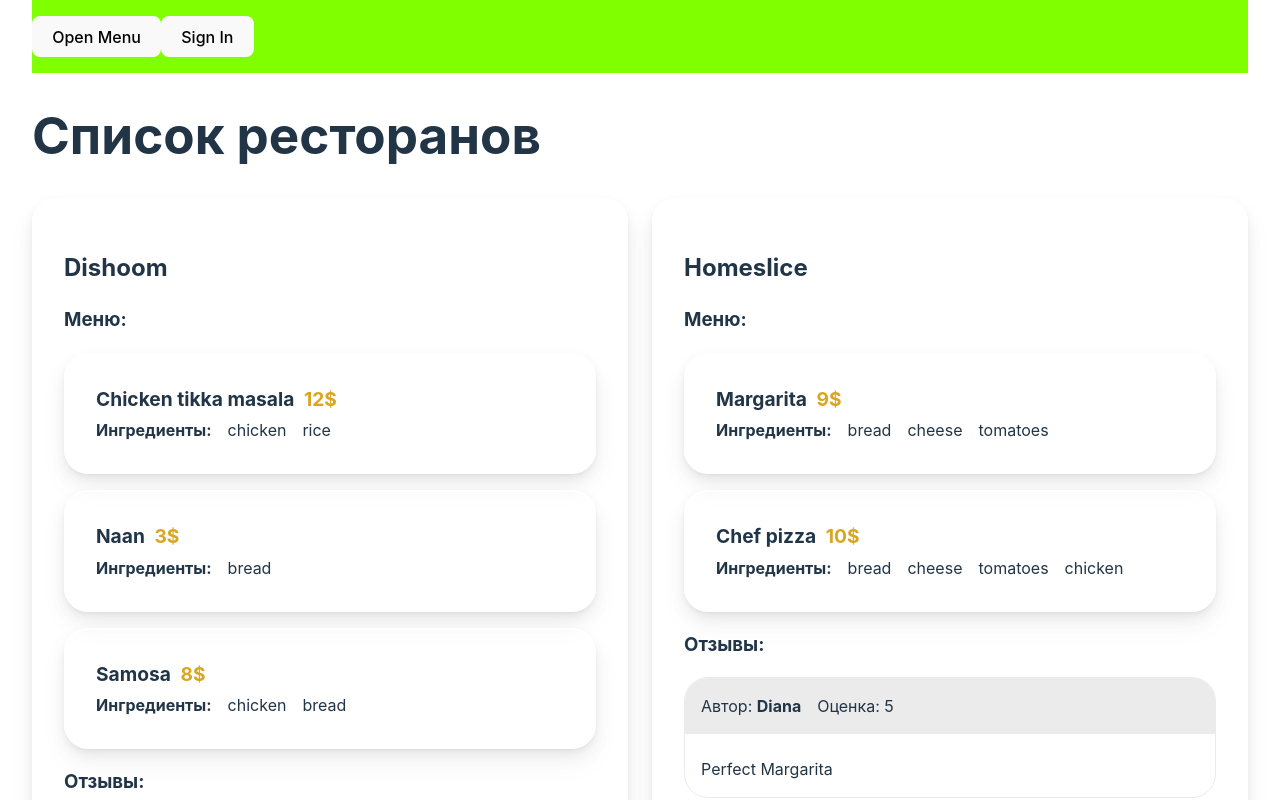
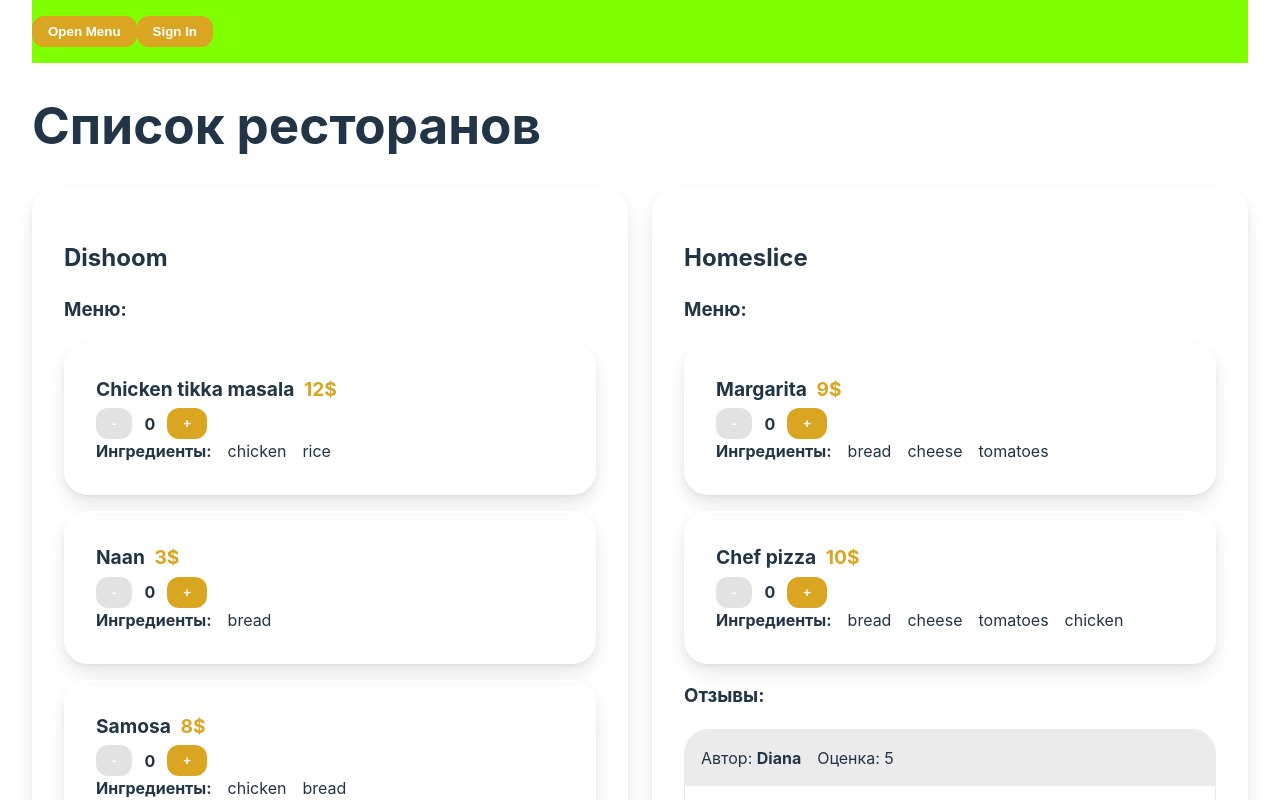
Before and after one commit to alex-stroev/react-2024-91-15, a React (Vite) app: page / in a window 1280 px wide. Shown: the top 800 px of the page. Built offline with nearby package versions, Linux system fonts and the light colour scheme.

Commit message:
+ dish counter

```diff
--- a/src/components/Button/component.jsx
+++ b/src/components/Button/component.jsx
@@ -1,3 +1,8 @@
-export const Button = ({ children, onclick }) => {
-    return <button onClick={onclick}>{children}</button>;
+import styles from "./styles.module.scss";
+export const Button = ({ children, onclick, disabled }) => {
+    return (
+        <button onClick={onclick} disabled={disabled} className={styles.button}>
+            {children}
+        </button>
+    );
 };
--- /dev/null
+++ b/src/components/Button/styles.module.scss
@@ -0,0 +1,15 @@
+.button {
+    background-color: var(--color-1);
+    color: #fff;
+    outline: none;
+    border: none;
+    border-radius: var(--border-radius);
+    padding: 0.5rem 1rem;
+    cursor: pointer;
+    font-weight: 700;
+
+    &:disabled {
+        background-color: #e2e2e2;
+        cursor: default;
+    }
+}
--- a/src/components/Dish/component.jsx
+++ b/src/components/Dish/component.jsx
@@ -1,11 +1,26 @@
 import styles from "./styles.module.scss";
+import { Button } from "../Button/component";
+import { useState } from "react";
+
 export const Dish = ({ dish }) => {
+    const [quantity, setQuantity] = useState(0);
     return (
         <div className={styles.dish}>
             <div className={styles.header}>
                 <div className={styles.name}>{dish.name}</div>
                 <div className={styles.price}>{dish.price}$</div>
             </div>
+
+            <div className={styles.counter}>
+                <Button disabled={quantity <= 0} onclick={() => setQuantity(quantity - 1)}>
+                    -
+                </Button>
+                <b>{quantity}</b>
+                <Button disabled={quantity >= 5} onclick={() => setQuantity(quantity + 1)}>
+                    +
+                </Button>
+            </div>
+
             {dish.ingredients && (
                 <div className={styles.ingredients}>
                     <div>
--- a/src/components/Dish/styles.module.scss
+++ b/src/components/Dish/styles.module.scss
@@ -11,6 +11,12 @@
     margin-bottom: 0.25em;
 }
 
+.counter {
+    display: flex;
+    gap: 12px;
+    align-items: center;
+}
+
 .name {
     font-weight: bold;
     margin-right: 0.5em;
@@ -18,7 +24,7 @@
 
 .price {
     font-weight: bold;
-    color: goldenrod;
+    color: var(--color-1);
 }
 
 .ingredients {
--- a/src/index.scss
+++ b/src/index.scss
@@ -12,6 +12,8 @@
     -webkit-font-smoothing: antialiased;
     -moz-osx-font-smoothing: grayscale;
     --shadow: 0px 2px 1px 0px #fff inset, 0px 0.569px 1.792px 0px rgba(12, 20, 33, 0.01), 0px 1.371px 2.997px 0px rgba(12, 20, 33, 0.02), 0px 2.6px 5.037px 0px rgba(12, 20, 33, 0.02), 0px 4.316px 8.386px 0px rgba(12, 20, 33, 0.02), 0px 6.581px 13.514px 0px rgba(12, 20, 33, 0.03), 0px 9.455px 20.895px 0px rgba(12, 20, 33, 0.03), 0px 13px 31px 0px rgba(12, 20, 33, 0.04);
+    --border-radius: 12px;
+    --color-1: goldenrod;
 }
 
 a {
@@ -35,25 +37,6 @@
     line-height: 1.1;
 }
 
-button {
-    border-radius: 8px;
-    border: 1px solid transparent;
-    padding: 0.6em 1.2em;
-    font-size: 1em;
-    font-weight: 500;
-    font-family: inherit;
-    background-color: #1a1a1a;
-    cursor: pointer;
-    transition: border-color 0.25s;
-}
-button:hover {
-    border-color: #646cff;
-}
-button:focus,
-button:focus-visible {
-    outline: 4px auto -webkit-focus-ring-color;
-}
-
 @media (prefers-color-scheme: light) {
     :root {
         color: #213547;
```
